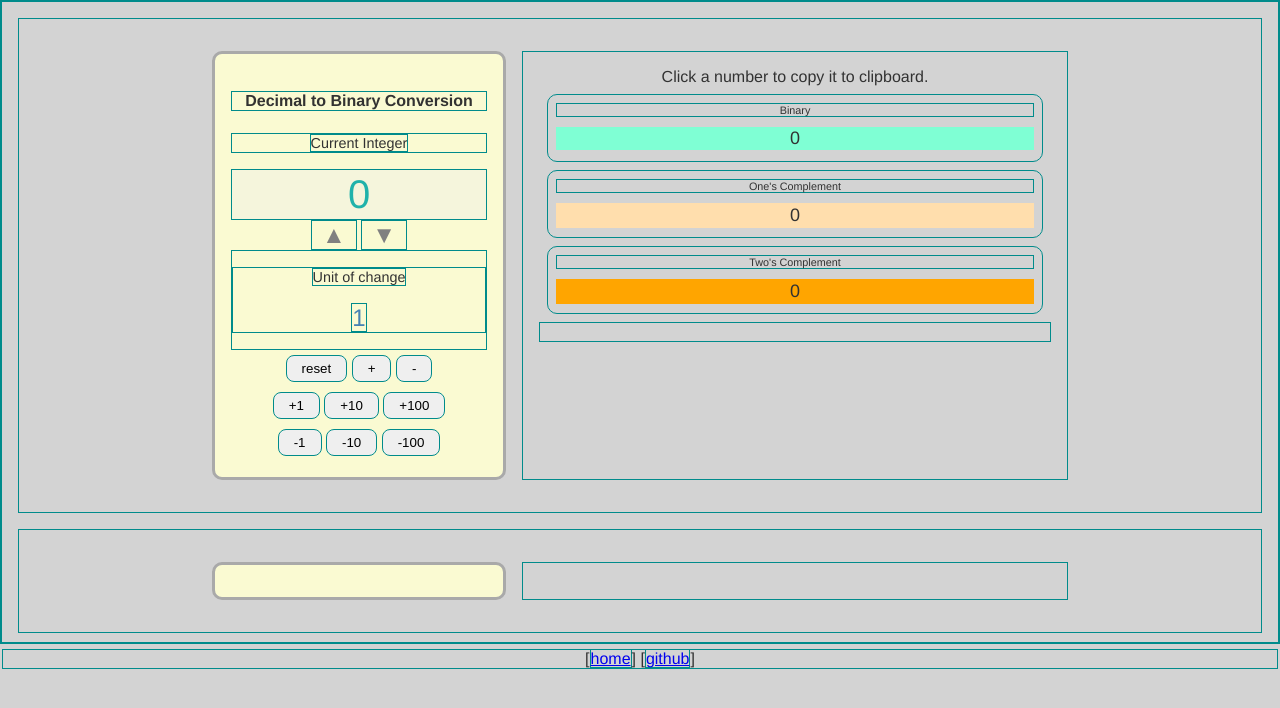
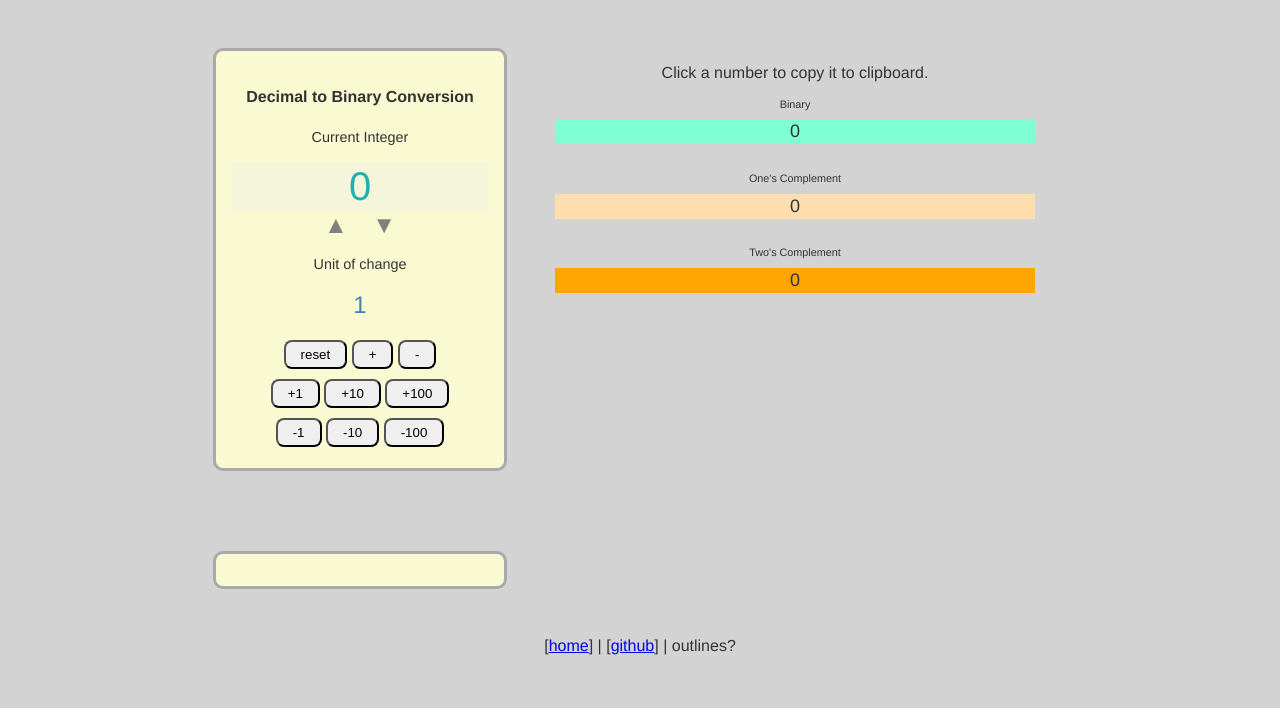
Before and after one commit to dannylee8/binary-playground, a plain HTML site: page index.html in a window 1280 px wide. Drawn offline with Linux system fonts and the light colour scheme.

Commit message:
add outlines

```diff
--- a/index.html
+++ b/index.html
@@ -67,10 +67,13 @@
       <div class="right-block"></div>
     </div>
     <div class="footer">
-      [<a href="https://www.panix.com/~dreamer/">home</a>] [<a
+      [<a href="https://www.panix.com/~dreamer/">home</a>] | [<a
         href="https://github.com/dannylee8/binary-playground"
         >github</a
-      >]
+      >] |
+      <span id="toggle-outline" onClick="toggleOutlines()">
+        outlines?
+      </span>
     </div>
     <script src="./script.js"></script>
   </body>
--- a/script.js
+++ b/script.js
@@ -7,6 +7,7 @@ let unitCount = document.getElementById("unitCount");
 
 let number = 0;
 let unit = 1;
+let outline = false;
 
 /**
  * Return a string representing n as a 32-bit unsigned integer,
@@ -78,3 +79,19 @@ function copyText(element) {
 function clearCopyTextMessage() {
   document.getElementById("copyMessage").innerHTML = "&nbsp;";
 }
+
+function toggleOutlines() {
+  let elementArr = document.getElementsByTagName("*");
+
+  if (outline == false) {
+    for (let tag of elementArr) {
+      tag.style.border = "1px solid darkcyan";
+    }
+    outline = true;
+  } else {
+    for (let tag of elementArr) {
+      tag.style.border = "none";
+    }
+    outline = false;
+  }
+}
--- a/style.css
+++ b/style.css
@@ -1,6 +1,6 @@
-* {
+/* * {
   border: 1px solid darkcyan;
-}
+} */
 
 body {
     background: lightgray;
```
